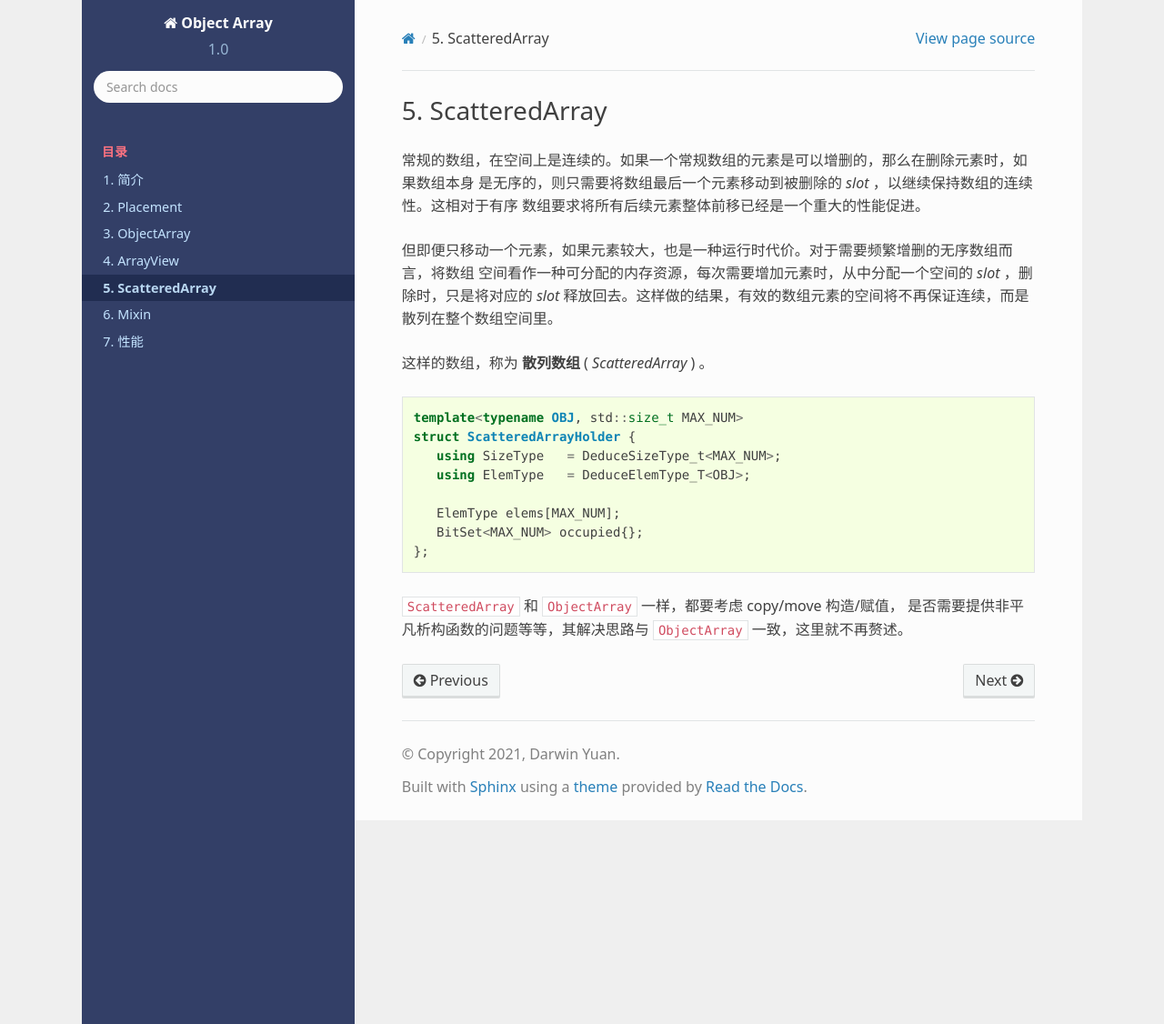
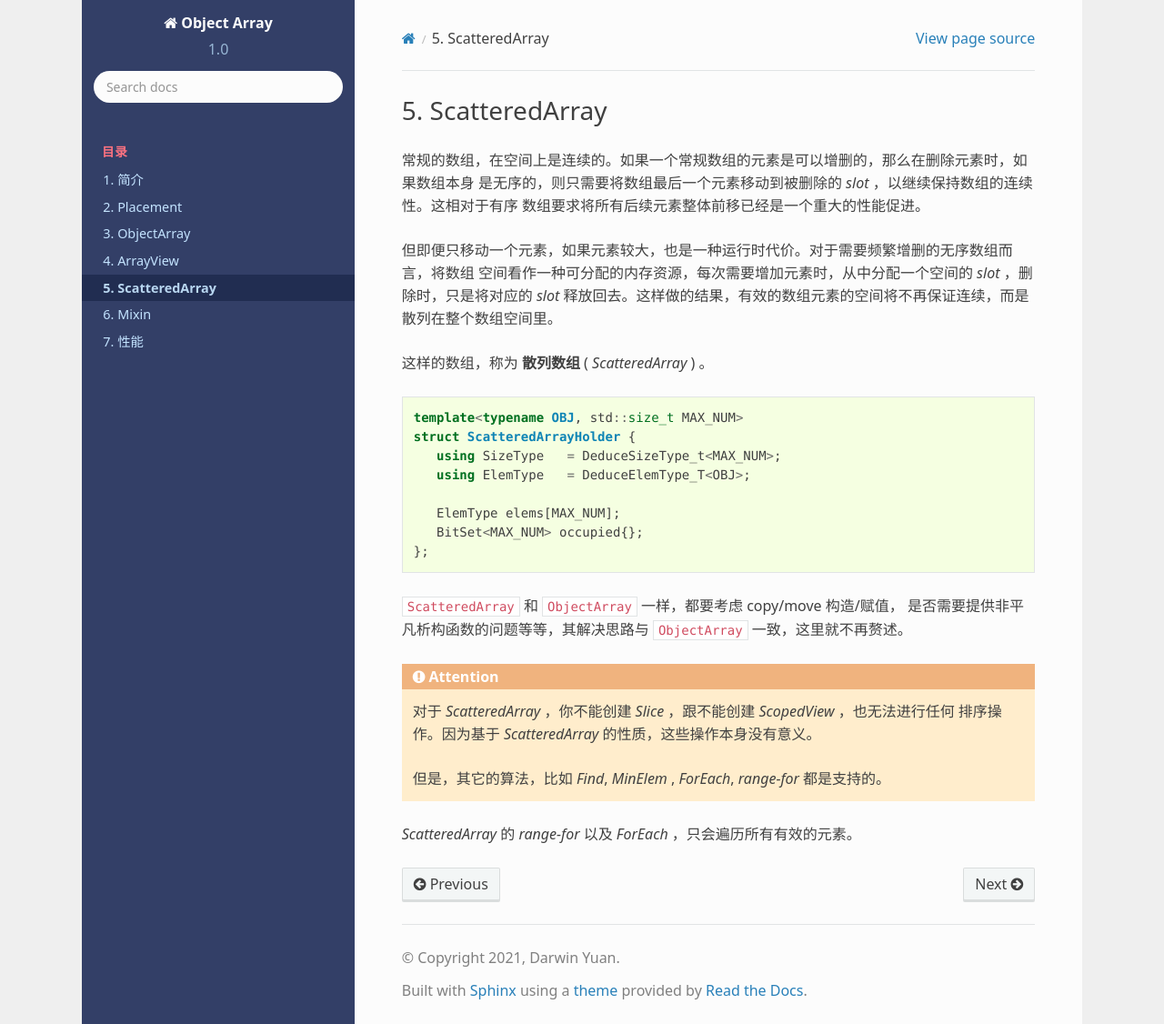
Before and after one commit to godsme/object-array, a Sphinx documentation site: the page built from doc/source/ScatteredArray.rst, in a window 1280 px wide and 1126 px high. Shown: the whole window at 91% size. Built offline with Sphinx 7.4.7 and the Read the Docs theme 2.0.0, drawn with Linux system fonts in a browser that asks for light colours; formulas are drawn with MathJax 3.

Commit message:
ArrayView Test

```diff
--- a/doc/source/ScatteredArray.rst
+++ b/doc/source/ScatteredArray.rst
@@ -25,3 +25,12 @@ ScatteredArray
 
 ``ScatteredArray`` 和 ``ObjectArray`` 一样，都要考虑 copy/move 构造/赋值，
 是否需要提供非平凡析构函数的问题等等，其解决思路与 ``ObjectArray`` 一致，这里就不再赘述。
+
+.. attention::
+
+   对于 `ScatteredArray` ，你不能创建 `Slice` ，跟不能创建 `ScopedView` ，也无法进行任何
+   排序操作。因为基于 `ScatteredArray` 的性质，这些操作本身没有意义。
+
+   但是，其它的算法，比如 `Find`, `MinElem` , `ForEach`, `range-for` 都是支持的。
+
+`ScatteredArray` 的 `range-for` 以及 `ForEach` ，只会遍历所有有效的元素。
```
Also changed, not shown: 1 other file.
